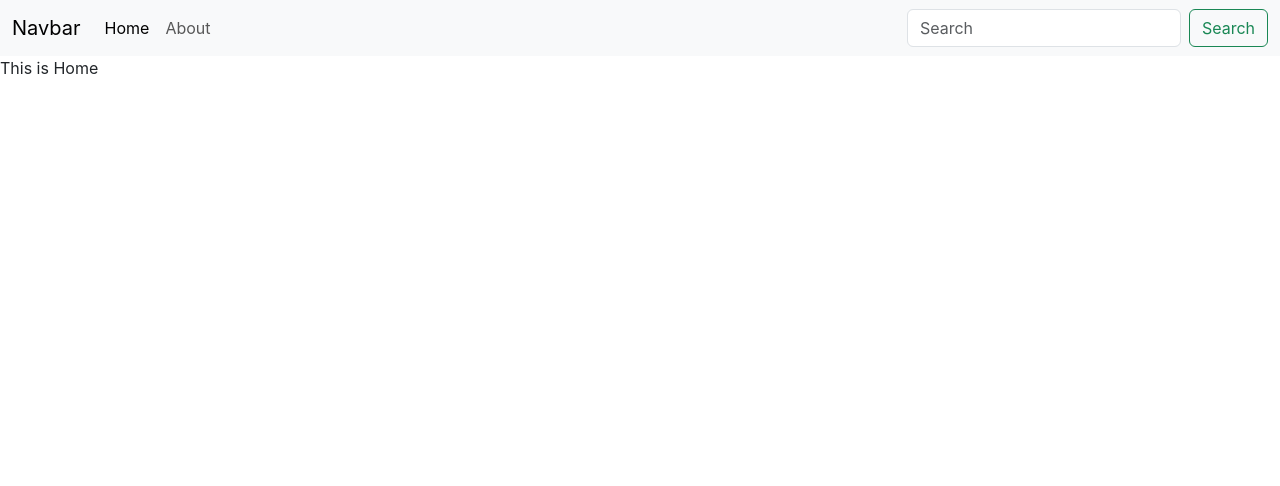
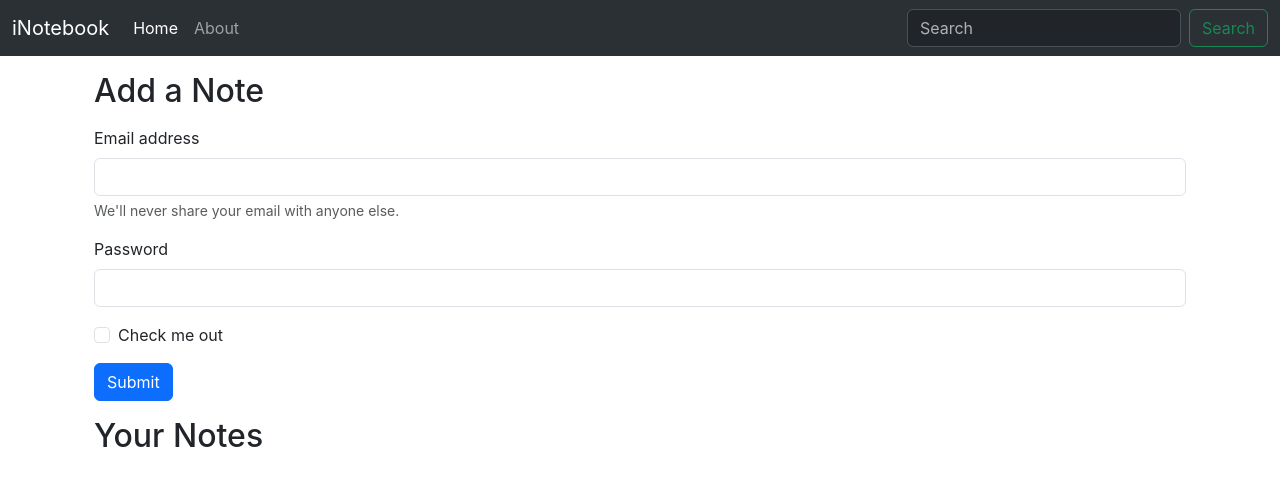
Before and after one commit to Faisal-Mujtaba-Saleem/iNotebook, a React (Create React App) app: page / in a window 1280 px wide. Shown: the top 486 px of the page. Built offline with nearby package versions, Linux system fonts and the light colour scheme.

Commit message:
Video. useLocation Hook in React | Complete React Course in Hindi #59. Completed

```diff
--- a/src/App.js
+++ b/src/App.js
@@ -6,20 +6,22 @@
 import Home from "./components/Home";
 import About from "./components/About";
 import Navbar from "./components/Navbar";
-import { NoteStates } from "./context/notes/NoteContext";
+import { NoteContextProvider } from "./context/notes/NoteContext";
 
 function App() {
   return (
     <>
-      <NoteStates>
+      <NoteContextProvider>
         <Router>
-          <Navbar />
-          <Routes>
-            <Route path="/" element={<Home />} />
-            <Route path="/about" element={<About />} />
-          </Routes>
+          <Navbar appName="iNotebook" />
+          <div className="container">
+            <Routes>
+              <Route path="/" element={<Home />} />
+              <Route path="/about" element={<About />} />
+            </Routes>
+          </div>
         </Router>
-      </NoteStates>
+      </NoteContextProvider>
     </>
   );
 }
--- a/src/components/About.jsx
+++ b/src/components/About.jsx
@@ -2,15 +2,11 @@
 import { NoteContext } from '../context/notes/NoteContext';
 
 const About = () => {
-    const noteContext = useContext(NoteContext);
-    useEffect(() => {
-        noteContext.updateState(1000);
-
-    }, [])
+    const note = useContext(NoteContext);
 
     return (
         <div>
-            This is About {noteContext.name} and he is in class {noteContext.state.class}
+            This is About page
         </div>
     )
 }
--- a/src/components/Home.jsx
+++ b/src/components/Home.jsx
@@ -2,9 +2,30 @@
 
 const Home = () => {
     return (
-        <div>
-            This is Home
-        </div>
+        <>
+            <div className='container my-3 '>
+                <h2>Add a Note</h2>
+                <form className='my-3'>
+                    <div className="mb-3">
+                        <label htmlFor="exampleInputEmail1" className="form-label">Email address</label>
+                        <input type="email" className="form-control" id="exampleInputEmail1" aria-describedby="emailHelp" />
+                        <div id="emailHelp" className="form-text">We'll never share your email with anyone else.</div>
+                    </div>
+                    <div className="mb-3">
+                        <label htmlFor="exampleInputPassword1" className="form-label">Password</label>
+                        <input type="password" className="form-control" id="exampleInputPassword1" />
+                    </div>
+                    <div className="mb-3 form-check">
+                        <input type="checkbox" className="form-check-input" id="exampleCheck1" />
+                        <label className="form-check-label" htmlFor="exampleCheck1">Check me out</label>
+                    </div>
+                    <button type="submit" className="btn btn-primary">Submit</button>
+                </form>
+            </div>
+            <div className='container my-3 '>
+                <h2>Your Notes</h2>
+            </div>
+        </>
     )
 }
 
--- a/src/components/Navbar.jsx
+++ b/src/components/Navbar.jsx
@@ -1,22 +1,27 @@
-import React from 'react'
-import { Link } from "react-router-dom";
+import React, { useEffect } from 'react'
+import { Link, useLocation } from "react-router-dom";
 
-const Navbar = () => {
+const Navbar = (props) => {
+    const location = useLocation();
+    useEffect(() => {
+        console.log(location);
+    }, [location])
+
     return (
         <div>
-            <nav className="navbar navbar-expand-lg bg-body-tertiary">
+            <nav className="navbar navbar-expand-lg bg-body-tertiary" data-bs-theme="dark">
                 <div className="container-fluid">
-                    <Link className="navbar-brand" to="#">Navbar</Link>
+                    <Link className="navbar-brand" to="#">{props.appName}</Link>
                     <button className="navbar-toggler" type="button" data-bs-toggle="collapse" data-bs-target="#navbarSupportedContent" aria-controls="navbarSupportedContent" aria-expanded="false" aria-label="Toggle navigation">
                         <span className="navbar-toggler-icon"></span>
                     </button>
                     <div className="collapse navbar-collapse" id="navbarSupportedContent">
                         <ul className="navbar-nav me-auto mb-2 mb-lg-0">
                             <li className="nav-item">
-                                <Link className="nav-link active" aria-current="page" to="/">Home</Link>
+                                <Link className={`nav-link ${location.pathname === '/' ? "active" : ""}`} aria-current="page" to="/">Home</Link>
                             </li>
                             <li className="nav-item">
-                                <Link className="nav-link" to="/about">About</Link>
+                                <Link className={`nav-link ${location.pathname === '/about' ? "active" : ""}`} to="/about">About</Link>
                             </li>
                         </ul>
                         <form className="d-flex" role="search">
--- a/src/context/notes/NoteContext.jsx
+++ b/src/context/notes/NoteContext.jsx
@@ -2,7 +2,7 @@
 
 export const NoteContext = createContext();
 
-export const NoteStates = (props) => {
+export const NoteContextProvider = (props) => {
     const [state, setState] = useState({
         name: "Faisal",
         class: "5b"
```
